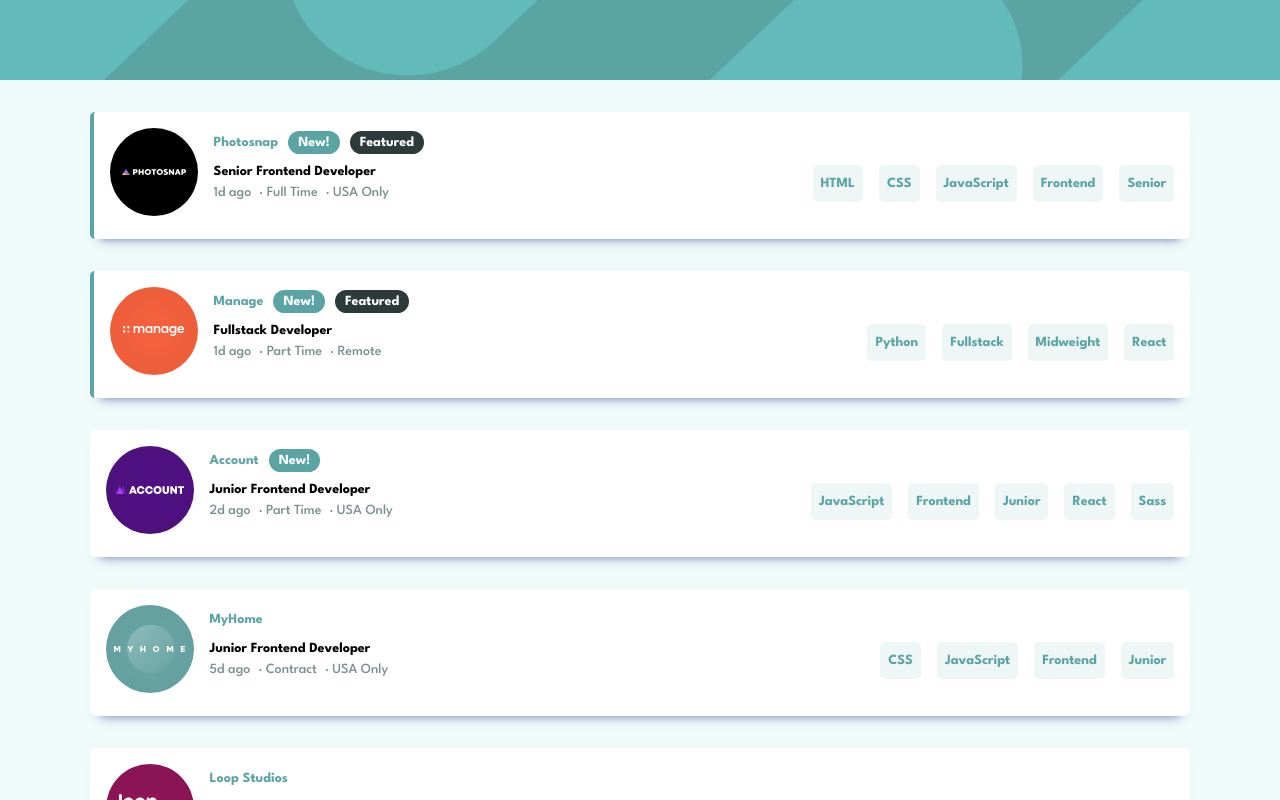
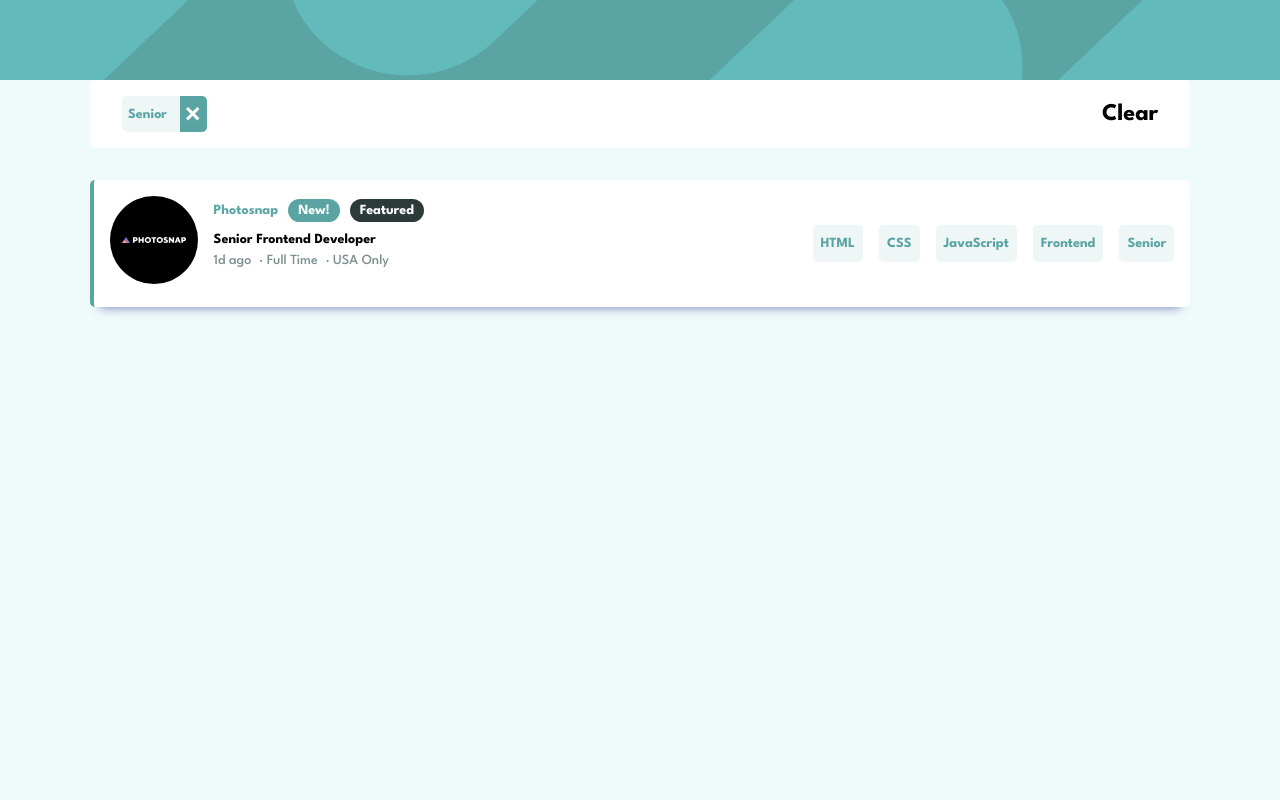
Before and after one commit to Robertron624/static-job-listing, a React (Vite) app: page / in a window 1280 px wide. Both pictures are taken after a click on the element "Senior". Shown: the top 800 px of the page. Built offline with nearby package versions, Linux system fonts and the light colour scheme.

Commit message:
added filter functionality

```diff
--- a/src/App.jsx
+++ b/src/App.jsx
@@ -1,31 +1,79 @@
-import { useState } from 'react'
-import './app.scss'
-import Job from './components/Job'
+import { useEffect, useState } from "react";
+import "./app.scss";
+import Job from "./components/Job";
 
-import data from './data.json'
+import data from "./data.json";
 
 function App() {
+    const [jobs, setJobs] = useState(data);
 
-  const [jobs, setJobs] = useState(data)
+    const [filters, setFilters] = useState([]);
 
-  const [ filters, setFilters ] = useState([])
+    const removeFilter = (keyword) => {
+      setFilters(filters.filter((filter) => filter !== keyword))
+    }
+
+    useEffect(() => {
+        if (filters.length === 0) {
+            setJobs(data);
+            return;
+        }
+
+        const filteredJobs = data.filter((job) => {
+            const { role, level, languages, tools } = job;
+            const tags = [role, level, ...languages, ...tools];
+
+            return filters.every((filter) => tags.includes(filter));
+        });
+
+        setJobs(filteredJobs);
+    }, [filters])
 
     return (
         <>
-      <header>
-
-      </header>
+            <header></header>
             <main>
+                {filters.length > 0 && (
+                    <div className="filters-container">
+                      <div className="filters">
+                        {filters.map((filter, i) => (
+                            <div key={i} className="filter">
+                                <span>{filter}</span>
+                                <span onClick={() => removeFilter(filter)}>
+                                    <svg
+                                        xmlns="http://www.w3.org/2000/svg"
+                                        width="14"
+                                        height="14"
+                                    >
+                                        <path
+                                            fill="#FFF"
+                                            fillRule="evenodd"
+                                            d="M11.314 0l2.121 2.121-4.596 4.596 4.596 4.597-2.121 2.121-4.597-4.596-4.596 4.596L0 11.314l4.596-4.597L0 2.121 2.121 0l4.596 4.596L11.314 0z"
+                                        />
+                                    </svg>
+                                </span>
+                            </div>
+                        ))}
+                      </div>
+                      <div className="clear-filters">
+                        <span className="clear-all" onClick={() => setFilters([])}>Clear</span>
+                      </div>
+                    </div>
+                )}
                 <ul className="container">
                     {jobs.map((job, i) => (
                         <li key={i}>
-              <Job jobDetails={job}/>
+                            <Job
+                                filters={filters}
+                                setFilters={setFilters}
+                                jobDetails={job}
+                            />
                         </li>
                     ))}
                 </ul>
             </main>
         </>
-  )
+    );
 }
 
-export default App
+export default App;
--- a/src/app.scss
+++ b/src/app.scss
@@ -49,4 +49,62 @@
         margin-top: 2rem;
         width: 86%;
     }
+
+    .filters-container {
+        background-color: white;
+        border-radius: 5px;
+        padding: 1rem 2rem;
+        flex-wrap: wrap;
+        justify-content: space-between;
+        width: 86%;
+        display: flex;
+
+
+        .clear-all {
+            transition: all .3s ease-in-out;
+            cursor: pointer;
+            &:hover {
+                color: $desaturated-dark-cyan;
+                text-decoration: underline;
+            }
+        }
+
+
+        .filters {
+            gap: 1rem;
+            display: flex;
+            flex-wrap: wrap;
+            max-width: 80%;
+        }
+
+        .filter {
+            background-color: $light-grayish-cyan;
+            color: $desaturated-dark-cyan;
+            font-size: 14px;
+            display: inline-flex;
+            gap: .4rem;
+            align-items: center;
+            border-radius: 5px;
+
+            span:first-child {
+                padding: 0 .4rem;
+                border-radius: 5px 0 0 5px;
+            }
+
+            span:last-child {
+                cursor: pointer;
+                background-color: $desaturated-dark-cyan;
+                padding: .3rem .4rem;
+                display: inline-flex;
+                border-radius: 0 5px 5px 0;
+                transition: all .3s ease-in-out;
+                height: 100%;
+                align-items: center;
+
+                &:hover {
+                    background-color: black;
+                }
+            }
+        }
+    }
 }
--- a/src/components/Job.jsx
+++ b/src/components/Job.jsx
@@ -1,8 +1,17 @@
 /* eslint-disable react/prop-types */
 
 import './index.scss'
-const Job = ({jobDetails}) => {
+const Job = ({jobDetails, setFilters, filters}) => {
   const {company, logo, featured, new: isNew, position, role, level, postedAt, contract, location, languages, tools} = jobDetails
+
+
+  const addFilter = (keyword) => {
+    console.log("function called !!")
+    if (!filters.includes(keyword)) {
+      setFilters([...filters, keyword])
+    }
+  }
+
   return (
     <div className={`job-container ${featured ? 'featured-job': ''}`}>
       <div className="desktop-left">
@@ -26,10 +35,10 @@
 
       </div>
       <div className="job-keywords">
-        {languages.map((language, i) => (<span key={i} className="keyword">{language}</span>))}
-        <span className="keyword">{role}</span>
-        <span className="keyword">{level}</span>
-        {tools.map((tool, i) => (<span key={i} className="keyword">{tool}</span>))}
+        {languages.map((language, i) => (<span onClick={()=>addFilter(language)} key={i} className="keyword">{language}</span>))}
+        <span onClick={()=>addFilter(role)} className="keyword">{role}</span>
+        <span onClick={()=>addFilter(level)} className="keyword">{level}</span>
+        {tools.map((tool, i) => (<span onClick={() => addFilter(tool)} key={i} className="keyword">{tool}</span>))}
       </div>
     </div>
   )
--- a/src/components/index.scss
+++ b/src/components/index.scss
@@ -104,6 +104,8 @@
             display: flex;
             gap: 1rem;
             align-items: center;
+            flex-wrap: wrap;
+            padding-top: 0;
         }
     }
 }
```
Lines whose indentation alone changed are shown as unchanged.
